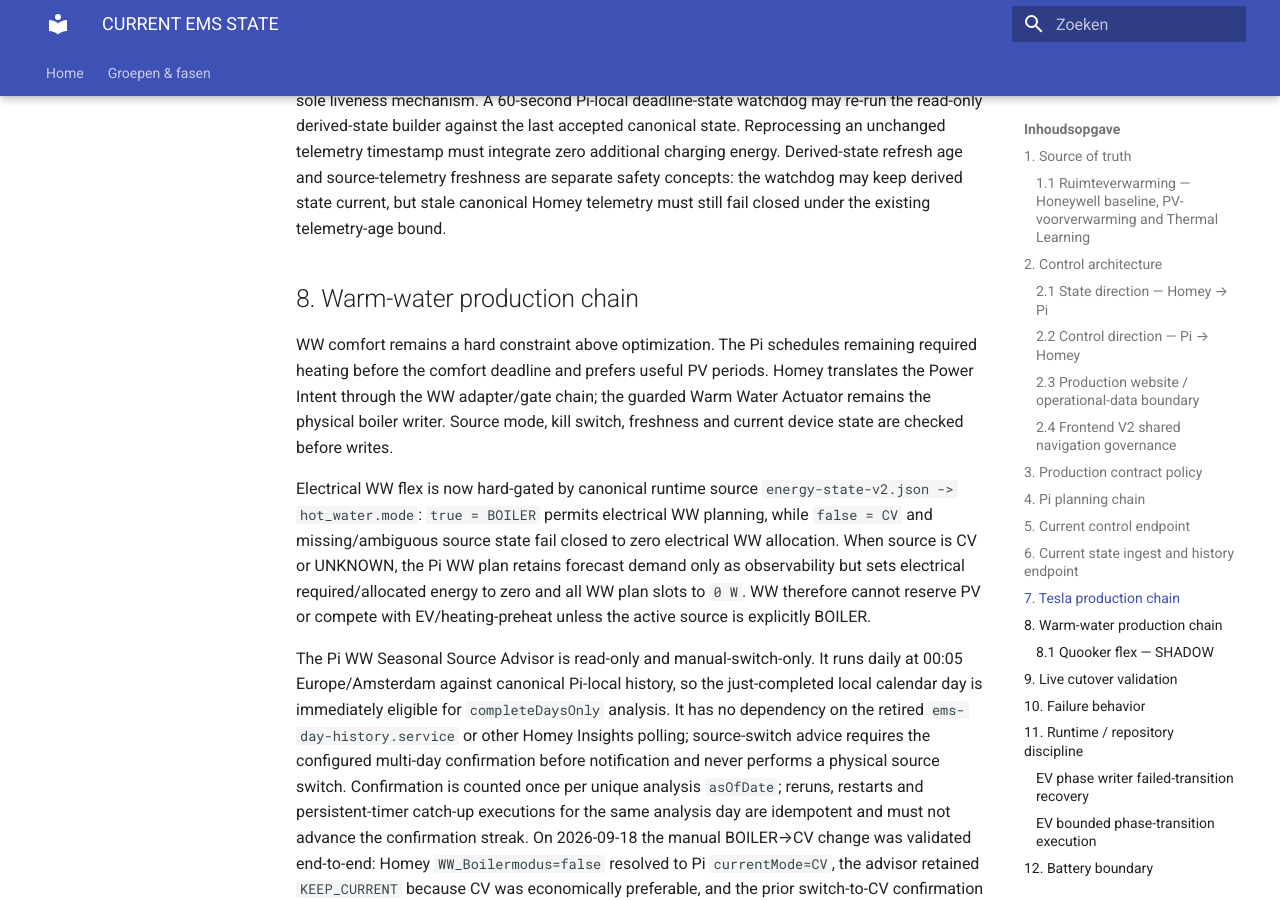
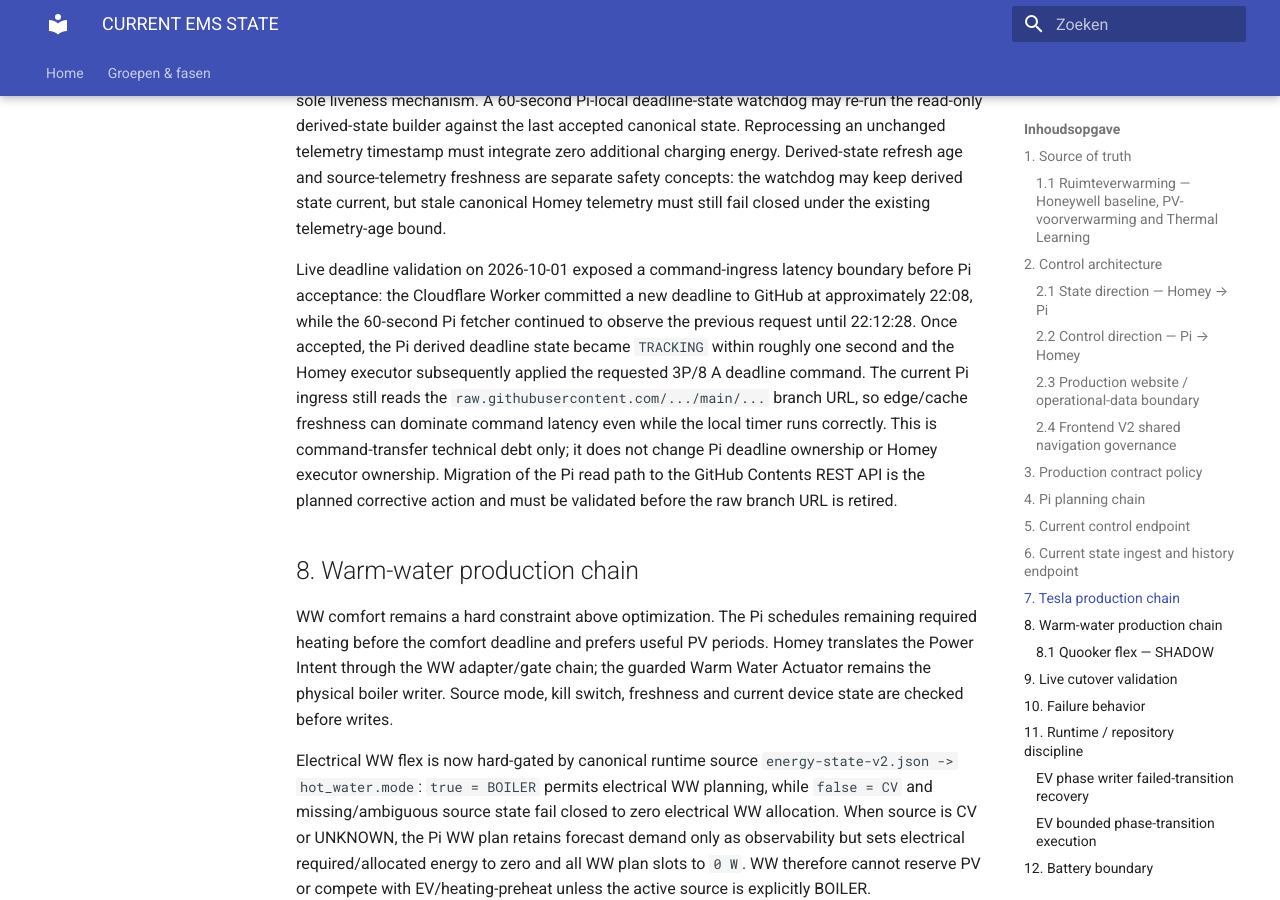
Before and after one commit to OnsKasteeltje/homey-energy-manual, an MkDocs documentation site: the page built from docs/architecture/CURRENT-EMS-STATE.md, in a window 1280 px wide and 900 px high, scrolled down 11028 px. Built offline with MkDocs 1.6.1 and Material for MkDocs 9.7.7, drawn with Linux system fonts in a browser that asks for light colours.

Commit message:
docs(architecture): record current EV deadline ingress boundary

```diff
--- a/docs/architecture/CURRENT-EMS-STATE.md
+++ b/docs/architecture/CURRENT-EMS-STATE.md
@@ -4,7 +4,7 @@
 >
 > This file describes the intended current operational architecture and logic. Architecture-sensitive runtime, planner, systemd, contract-policy and Homey/Pi responsibility changes must update this document in the same release range.
 
-**Status date:** 2026-09-28
+**Status date:** 2026-10-01
 **Verified against:** GitHub `main`, current Pi control architecture, 2026-09-13 Homey/Pi production validation, 2026-09-14 history-chain incident analysis, 2026-09-15 Honeywell read-only recovery/validation and Heating Preheat V0.2 shadow consolidation, 2026-09-17 energy-state website publication recovery, and 2026-09-18 WW BOILER→CV manual-source validation / seasonal-advisor cadence alignment, and 2026-09-19 Homey Core v0.11p schema 2.13 state-contract cutover
 **Repository:** `OnsKasteeltje/homey-energy-manual`
 **Primary runtime host:** Raspberry Pi `ems-pi`
@@ -195,6 +195,8 @@
 
 EV deadline lifecycle and derived progress state are Pi-owned. Canonical charging telemetry remains Homey Core push-fed; the Pi must not poll Homey to keep deadline state alive. Website deadline commands are polled from the durable GitHub command artifact by `ems-ev-deadline-command.service`. Every successful command-fetch invocation directly schedules `ems-ev-deadline-state.service` through systemd `OnSuccess=`, so a newly accepted request does not depend on a separate timer or filesystem event before `/control/current` can expose the new deadline contract. The existing command-file `PathChanged=` watch remains an additional event trigger, not the primary hand-off guarantee. Because accepted `energy-state-v2.json` is atomically replaced, its systemd `PathChanged=` watch is likewise best-effort only and is not the sole liveness mechanism. A 60-second Pi-local deadline-state watchdog may re-run the read-only derived-state builder against the last accepted canonical state. Reprocessing an unchanged telemetry timestamp must integrate zero additional charging energy. Derived-state refresh age and source-telemetry freshness are separate safety concepts: the watchdog may keep derived state current, but stale canonical Homey telemetry must still fail closed under the existing telemetry-age bound.
 
+Live deadline validation on 2026-10-01 exposed a command-ingress latency boundary before Pi acceptance: the Cloudflare Worker committed a new deadline to GitHub at approximately 22:08, while the 60-second Pi fetcher continued to observe the previous request until 22:12:28. Once accepted, the Pi derived deadline state became `TRACKING` within roughly one second and the Homey executor subsequently applied the requested 3P/8 A deadline command. The current Pi ingress still reads the `raw.githubusercontent.com/.../main/...` branch URL, so edge/cache freshness can dominate command latency even while the local timer runs correctly. This is command-transfer technical debt only; it does not change Pi deadline ownership or Homey executor ownership. Migration of the Pi read path to the GitHub Contents REST API is the planned corrective action and must be validated before the raw branch URL is retired.
+
 ## 8. Warm-water production chain
 
 WW comfort remains a hard constraint above optimization. The Pi schedules remaining required heating before the comfort deadline and prefers useful PV periods. Homey translates the Power Intent through the WW adapter/gate chain; the guarded Warm Water Actuator remains the physical boiler writer. Source mode, kill switch, freshness and current device state are checked before writes.
```
